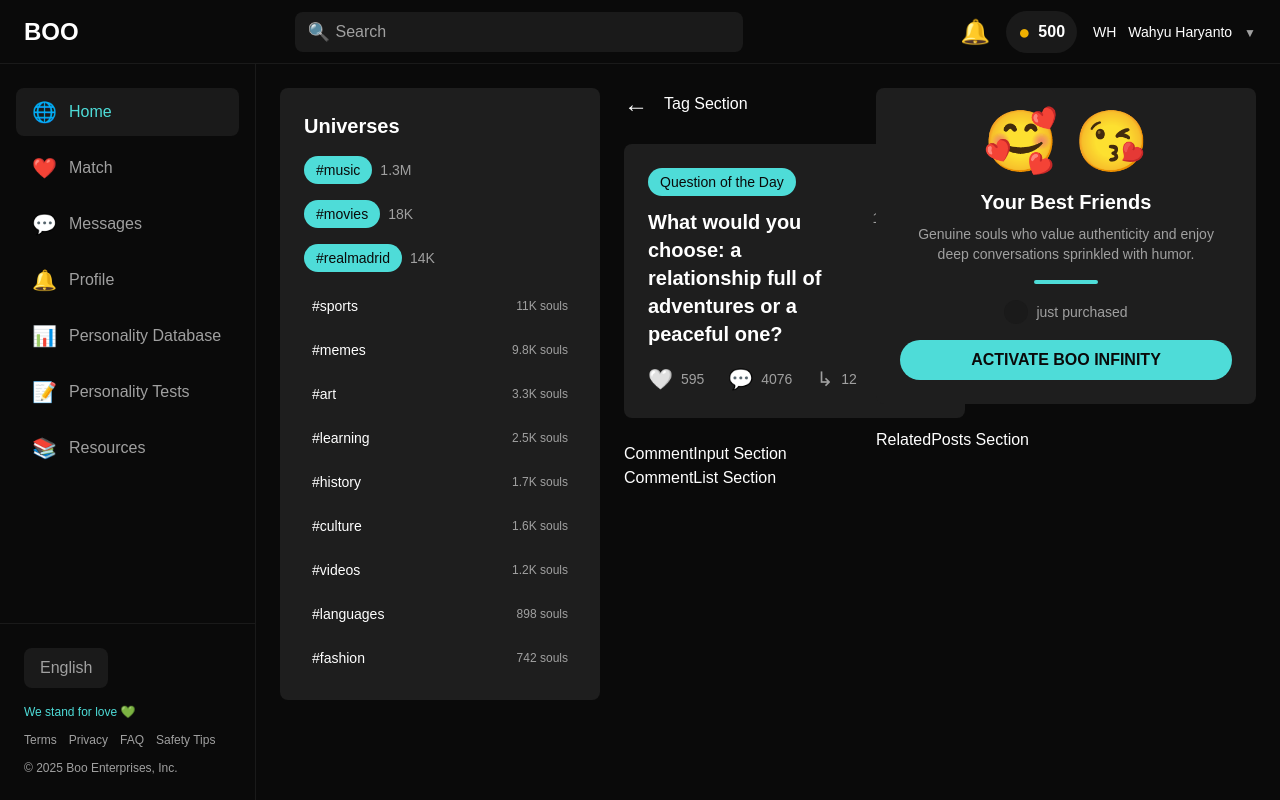
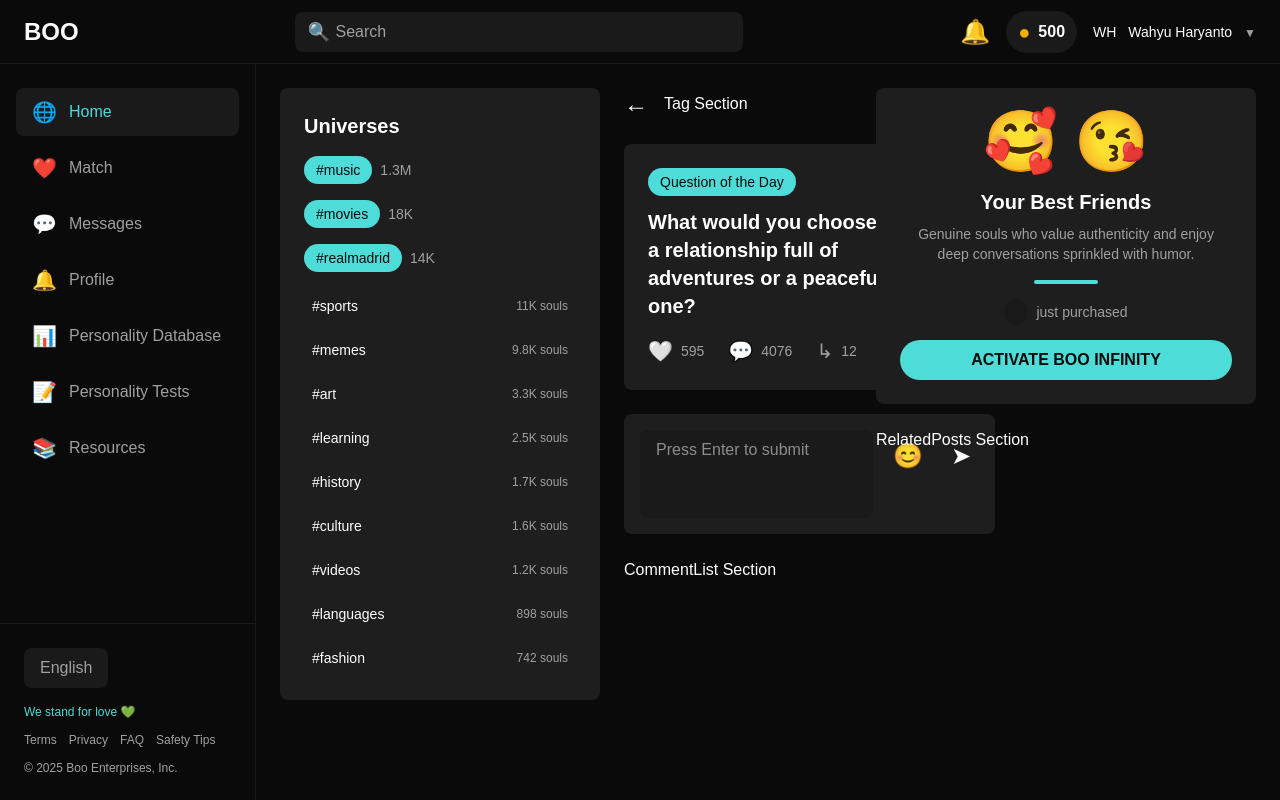
Before and after one commit to wahyuha/like-a-boo, a Next.js app: page / in a window 1280 px wide. Built offline with nearby package versions, Linux system fonts and the light colour scheme.

Commit message:
feat: create form to input comment

```diff
--- /dev/null
+++ b/src/components/comment/CommentInput.tsx
@@ -0,0 +1,48 @@
+import Icon from '@/components/common/Icon';
+
+export default function CommentInput() {
+
+  const handleSubmit = async (e: React.FormEvent) => {
+    e.preventDefault();
+		console.log('submit comment')
+  };
+
+  const handleKeyDown = async (e: React.KeyboardEvent<HTMLTextAreaElement>) => {
+    if (e.key === 'Enter' && !e.shiftKey) {
+      e.preventDefault();
+			console.log('submit comment')
+    }
+  };
+
+  return (
+    <div className="bg-card rounded-lg p-4 mb-6">
+      <form onSubmit={handleSubmit}>
+        <div className="flex items-start gap-3">
+          {/* Text Input */}
+          <textarea
+            onKeyDown={handleKeyDown}
+            placeholder="Press Enter to submit"
+            className="flex-1 bg-background-secondary text-foreground rounded-lg px-4 py-2 outline-none focus:ring-1 focus:ring-primary resize-none max-h-[200px]"
+            rows={3}
+          />
+
+          {/* Emoji Button */}
+          <button
+            type="button"
+            className="p-2 hover:bg-background-secondary rounded-lg"
+          >
+            <Icon name="emoji" size={24} />
+          </button>
+
+          {/* Send Button */}
+          <button
+            type="submit"
+            className="p-2 hover:bg-background-secondary rounded-lg"
+          >
+            <Icon name="send" size={24} />
+          </button>
+        </div>
+      </form>
+    </div>
+  );
+}
--- a/src/components/common/Icon.tsx
+++ b/src/components/common/Icon.tsx
@@ -15,6 +15,8 @@ export default function Icon({ name, size = 20, className = '' }: IconProps) {
     'heart-outline': '🤍',
     comment: '💬',
     share: '↳',
+    emoji: '😊',
+    send: '➤',
   };
 
   return (
--- a/src/pages/index.tsx
+++ b/src/pages/index.tsx
@@ -4,6 +4,7 @@ import RightSidebar from "@/components/layout/RightSidebar";
 import UniversesPanel from "@/components/universe/UniversesPanel";
 import QuestionCard from "@/components/question/QuestionCard";
 import { questionData } from '@/lib/mockData';
+import CommentInput from "@/components/comment/CommentInput";
 
 const geistSans = Geist({
   variable: "--font-geist-sans",
@@ -39,7 +40,7 @@ export default function Home() {
             <QuestionCard question={questionData} />
 
             {/* Comment Input */}
-            <div>CommentInput Section</div>
+            <CommentInput />
 
             {/* Comment List */}
             <div>CommentList Section</div>
```
